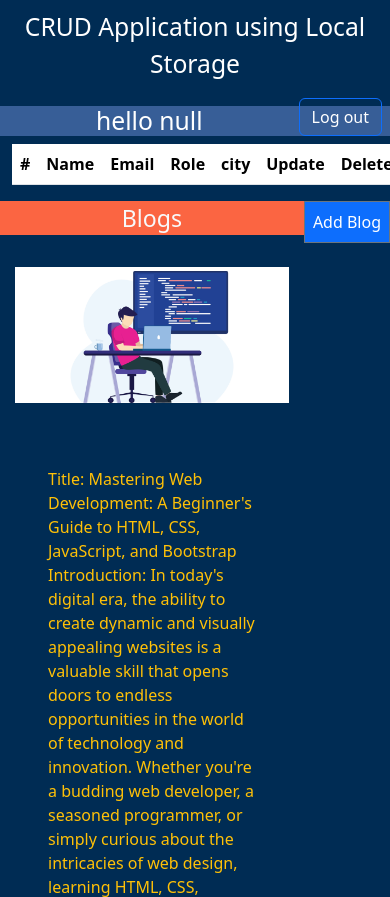
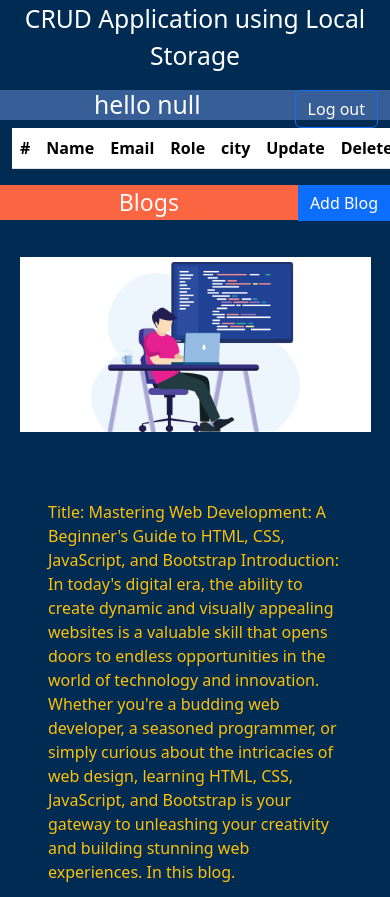
Before and after one commit to Stavan-Bhagat/aspire-task3_crud, a plain HTML site: page welcomeAdmin.html in a window 390 px wide. Shown: the top 897 px of the page. Drawn offline with nearby package versions, Linux system fonts and the light colour scheme.

Commit message:
responsive correction

```diff
--- a/styles.css
+++ b/styles.css
@@ -34,6 +34,10 @@ body {
 }
 
 /* welcome header blog */
+.addBlogButton{
+ height: 100%;
+ border: none;
+}
 .logout {
   background: none;
 }
@@ -47,6 +51,7 @@ body {
 }
 .blogText {
   --bs-gutter-x: 0;
+  width: 100%;
 }
 .header1 {
   background-color: #375e97;
--- a/welcomeAdmin.html
+++ b/welcomeAdmin.html
@@ -19,8 +19,8 @@
   </head>
   <body onload="stopBack()">
     <header>
-      <div class="container-fluid fs-2 text-white text-center p-2">
-        <p class="d-inline-block">CRUD Application using Local Storage</p>
+      <div class="container-fluid text-center text-white">
+        <p class="d-inline-block fs-2 ">CRUD Application using Local Storage</p>
         <button type="button" class="btn btn-primary logout float-end">
           Log out
         </button>
@@ -33,7 +33,7 @@
     </section>
     <!-- table section -->
     <section>
-      <div class="container">
+      <div class="container-fluid  table-responsive">
         <table class="table table-striped">
           <thead>
             <tr>
@@ -116,7 +116,7 @@
         Blogs
         <button
           type="button"
-          class="btn btn-primary float-end addblogbtn p-2 rounded-0 border-secondary"
+          class="btn btn-primary float-end addBlogButton rounded-0 border-secondary"
           data-toggle="modal"
           data-target="#blog"
         >
@@ -125,7 +125,7 @@
       </div>
       <div class="container-flex text-light">
         <div class="row blogText">
-          <div class="col-md-4 p-0 pt-3">
+          <div class="col-md-4 pt-3 d-flex align-items-center justify-content-center">
             <img src="images/learn.png" alt="desktopPic" class="dp" />
           </div>
           <div class="col-md-8 text-warning p-5">
@@ -144,7 +144,7 @@
           <hr />
         </div>
       </div>
-      <div class="container-fluid">
+      <div class="container-fluid table-responsive">
         <table class="table">
           <thead>
             <tr>
@@ -164,7 +164,7 @@
       <div class="modal-dialog" role="document">
         <div class="modal-content">
           <div class="modal-header">
-            <h5 class="modal-title">Modal title</h5>
+            <h5 class="modal-title">Add Blog</h5>
             <button
               type="button"
               class="close"
```
Also changed, not shown: welcomeUser.html (+1 -1 lines).
